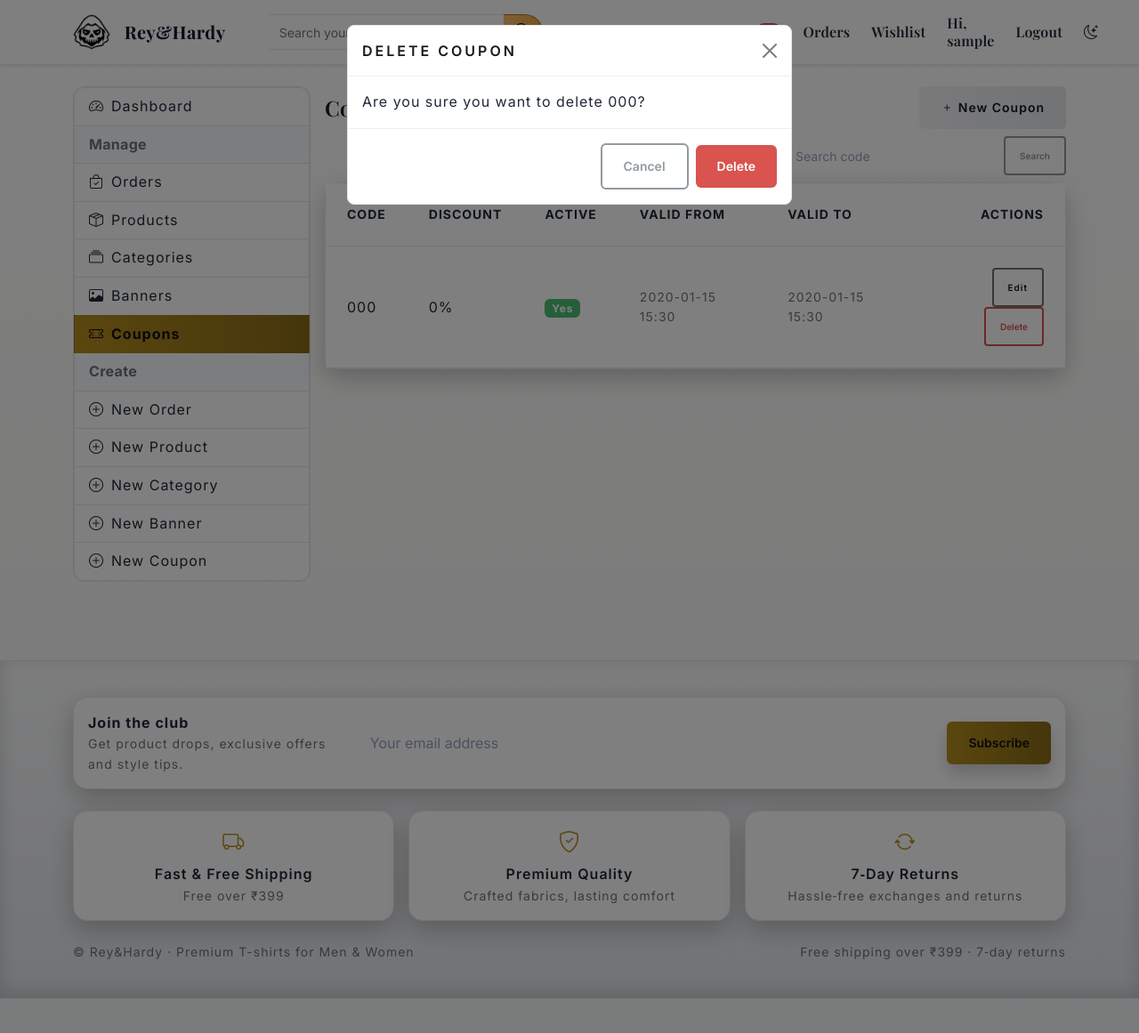
After one commit to sirajkhan776/reyandhardy, a Django app: page /dashboard/coupons/ in a window 1280 px wide, after a click on "Delete". The commit adds this page. Shown: the top 1161 px of the page at 89% size. Run offline with Django 4.2, Linux system fonts and the light colour scheme; a user stored in the database is signed in; tables that the repository leaves empty hold one stand-in row (values such as "Sample post"); some libraries are stand-ins or nearby versions.

Commit message:
feat(coupons): add Coupons CRUD to custom admin (list, create, edit, delete with modal)

```diff
--- a/dashboard/urls.py
+++ b/dashboard/urls.py
@@ -9,19 +9,23 @@ urlpatterns = [
     path("dashboard/products/", views.products_list, name="dashboard_products"),
     path("dashboard/categories/", views.categories_list, name="dashboard_categories"),
     path("dashboard/banners/", views.banners_list, name="dashboard_banners"),
+    path("dashboard/coupons/", views.coupons_list, name="dashboard_coupons"),
     path("dashboard/categories/new/", views.create_category, name="dashboard_category_new"),
     path("dashboard/products/new/", views.create_product, name="dashboard_product_new"),
     path("dashboard/banners/new/", views.create_banner, name="dashboard_banner_new"),
     path("dashboard/orders/new/", views.create_order, name="dashboard_order_new"),
+    path("dashboard/coupons/new/", views.create_coupon, name="dashboard_coupon_new"),
     path("dashboard/orders/<int:pk>/status/", views.update_order_status, name="dashboard_order_status"),
     # Edit
     path("dashboard/products/<int:pk>/edit/", views.edit_product, name="dashboard_product_edit"),
     path("dashboard/categories/<int:pk>/edit/", views.edit_category, name="dashboard_category_edit"),
     path("dashboard/banners/<int:pk>/edit/", views.edit_banner, name="dashboard_banner_edit"),
     path("dashboard/orders/<int:pk>/edit/", views.edit_order, name="dashboard_order_edit"),
+    path("dashboard/coupons/<int:pk>/edit/", views.edit_coupon, name="dashboard_coupon_edit"),
     # Delete
     path("dashboard/products/<int:pk>/delete/", views.delete_product, name="dashboard_product_delete"),
     path("dashboard/categories/<int:pk>/delete/", views.delete_category, name="dashboard_category_delete"),
     path("dashboard/banners/<int:pk>/delete/", views.delete_banner, name="dashboard_banner_delete"),
     path("dashboard/orders/<int:pk>/delete/", views.delete_order, name="dashboard_order_delete"),
+    path("dashboard/coupons/<int:pk>/delete/", views.delete_coupon, name="dashboard_coupon_delete"),
 ]
--- a/dashboard/views.py
+++ b/dashboard/views.py
@@ -16,6 +16,7 @@ import random
 from orders.models import Order, OrderItem
 from catalog.models import Variant, Product, Category, ProductImage, ProductVideo
 from core.models import Banner
+from coupons.models import Coupon
 from .forms import (
     CategoryForm,
     ProductForm,
@@ -388,6 +389,55 @@ def edit_order(request, pk: int):
 
 
 @staff_member_required(login_url="/accounts/login/")
+def coupons_list(request):
+    q = request.GET.get("q", "").strip()
+    qs = Coupon.objects.all()
+    if q:
+        qs = qs.filter(code__icontains=q)
+    coupons = qs.order_by("-id")[:100]
+    return render(request, "dashboard/coupons_list.html", {"coupons": coupons, "q": q})
+
+
+@staff_member_required(login_url="/accounts/login/")
+def create_coupon(request):
+    from .forms import CouponForm
+    if request.method == "POST":
+        form = CouponForm(request.POST)
+        if form.is_valid():
+            form.save()
+            messages.success(request, "Coupon created")
+            return redirect("dashboard_coupons")
+    else:
+        form = CouponForm()
+    return render(request, "dashboard/coupon_form.html", {"form": form, "form_title": "Create Coupon", "submit_label": "Create Coupon"})
+
+
+@staff_member_required(login_url="/accounts/login/")
+def edit_coupon(request, pk: int):
+    from .forms import CouponForm
+    obj = get_object_or_404(Coupon, pk=pk)
+    if request.method == "POST":
+        form = CouponForm(request.POST, instance=obj)
+        if form.is_valid():
+            form.save()
+            messages.success(request, "Coupon updated")
+            return redirect("dashboard_coupons")
+    else:
+        form = CouponForm(instance=obj)
+    return render(request, "dashboard/coupon_form.html", {"form": form, "form_title": "Edit Coupon", "submit_label": "Save Changes"})
+
+
+@staff_member_required(login_url="/accounts/login/")
+def delete_coupon(request, pk: int):
+    obj = get_object_or_404(Coupon, pk=pk)
+    if request.method == "POST":
+        obj.delete()
+        messages.success(request, "Coupon deleted")
+        return redirect("dashboard_coupons")
+    return render(request, "dashboard/confirm_delete.html", {"object": obj, "object_type": "Coupon", "cancel_url": "/dashboard/coupons/"})
+
+
+@staff_member_required(login_url="/accounts/login/")
 @require_POST
 def update_order_status(request, pk: int):
     order = get_object_or_404(Order, pk=pk)
--- a/templates/dashboard/_nav.html
+++ b/templates/dashboard/_nav.html
@@ -6,10 +6,12 @@
   <a class="list-group-item list-group-item-action{% if path|slice:':20' == '/dashboard/products/' %} active{% endif %}" href="/dashboard/products/"><i class="bi bi-box-seam me-2"></i>Products</a>
   <a class="list-group-item list-group-item-action{% if path|slice:':22' == '/dashboard/categories/' %} active{% endif %}" href="/dashboard/categories/"><i class="bi bi-collection me-2"></i>Categories</a>
   <a class="list-group-item list-group-item-action{% if path|slice:':20' == '/dashboard/banners/' %} active{% endif %}" href="/dashboard/banners/"><i class="bi bi-image me-2"></i>Banners</a>
+  <a class="list-group-item list-group-item-action{% if path|slice:':20' == '/dashboard/coupons/' %} active{% endif %}" href="/dashboard/coupons/"><i class="bi bi-ticket-perforated me-2"></i>Coupons</a>
   <div class="list-group-item disabled">Create</div>
   <a class="list-group-item list-group-item-action" href="/dashboard/orders/new/"><i class="bi bi-plus-circle me-2"></i>New Order</a>
   <a class="list-group-item list-group-item-action" href="/dashboard/products/new/"><i class="bi bi-plus-circle me-2"></i>New Product</a>
   <a class="list-group-item list-group-item-action" href="/dashboard/categories/new/"><i class="bi bi-plus-circle me-2"></i>New Category</a>
   <a class="list-group-item list-group-item-action" href="/dashboard/banners/new/"><i class="bi bi-plus-circle me-2"></i>New Banner</a>
+  <a class="list-group-item list-group-item-action" href="/dashboard/coupons/new/"><i class="bi bi-plus-circle me-2"></i>New Coupon</a>
 </aside>
 {% endwith %}
--- /dev/null
+++ b/templates/dashboard/coupons_list.html
@@ -0,0 +1,81 @@
+{% extends "base.html" %}
+{% block content %}
+<div class="row g-3">
+  <div class="col-md-3">{% include "dashboard/_nav.html" %}</div>
+  <div class="col-md-9">
+    <div class="d-flex align-items-center justify-content-between mb-2">
+      <h3 class="m-0">Coupons</h3>
+      <a href="/dashboard/coupons/new/" class="btn btn-primary"><i class="bi bi-plus"></i> New Coupon</a>
+    </div>
+    <div class="d-flex align-items-center mb-2">
+      <form class="ms-auto d-flex align-items-center gap-2" method="get" action="">
+        <input type="search" name="q" value="{{ q }}" placeholder="Search code" class="form-control form-control-sm" />
+        <button class="btn btn-sm btn-outline-secondary" type="submit">Search</button>
+      </form>
+    </div>
+    <div class="card">
+      <div class="table-responsive">
+        <table class="table table-hover align-middle mb-0 dash-table">
+          <thead class="table-light"><tr><th>Code</th><th>Discount</th><th>Active</th><th>Valid From</th><th>Valid To</th><th class="text-end">Actions</th></tr></thead>
+          <tbody>
+            {% for c in coupons %}
+              <tr>
+                <td>{{ c.code }}</td>
+                <td>{{ c.discount_percent }}%</td>
+                <td>{% if c.active %}<span class="badge bg-success">Yes</span>{% else %}<span class="badge bg-secondary">No</span>{% endif %}</td>
+                <td class="text-muted small">{% if c.valid_from %}{{ c.valid_from|date:"Y-m-d H:i" }}{% else %}-{% endif %}</td>
+                <td class="text-muted small">{% if c.valid_to %}{{ c.valid_to|date:"Y-m-d H:i" }}{% else %}-{% endif %}</td>
+                <td class="text-end">
+                  <a href="/dashboard/coupons/{{ c.id }}/edit/" class="btn btn-sm btn-outline-primary">Edit</a>
+                  <button type="button" class="btn btn-sm btn-outline-danger" data-bs-toggle="modal" data-bs-target="#confirmDeleteModal" data-delete-url="/dashboard/coupons/{{ c.id }}/delete/" data-object-name="{{ c.code }}">Delete</button>
+                </td>
+              </tr>
+            {% empty %}
+              <tr><td colspan="6" class="text-muted">No coupons found.</td></tr>
+            {% endfor %}
+          </tbody>
+        </table>
+      </div>
+    </div>
+
+    <!-- Delete confirmation modal -->
+    <div class="modal fade" id="confirmDeleteModal" tabindex="-1" aria-labelledby="confirmDeleteLabel" aria-hidden="true">
+      <div class="modal-dialog">
+        <div class="modal-content">
+          <div class="modal-header">
+            <h5 class="modal-title" id="confirmDeleteLabel">Delete Coupon</h5>
+            <button type="button" class="btn-close" data-bs-dismiss="modal" aria-label="Close"></button>
+          </div>
+          <form method="post" id="deleteForm" action="">
+            <div class="modal-body">
+              {% csrf_token %}
+              Are you sure you want to delete <strong id="deleteObjectName"></strong>?
+            </div>
+            <div class="modal-footer">
+              <button type="button" class="btn btn-outline-secondary" data-bs-dismiss="modal">Cancel</button>
+              <button type="submit" class="btn btn-danger">Delete</button>
+            </div>
+          </form>
+        </div>
+      </div>
+    </div>
+  </div>
+</div>
+{% block scripts %}
+<script>
+  (function(){
+    var modal = document.getElementById('confirmDeleteModal');
+    if (!modal) return;
+    modal.addEventListener('show.bs.modal', function (event) {
+      var button = event.relatedTarget;
+      var url = button.getAttribute('data-delete-url');
+      var name = button.getAttribute('data-object-name');
+      var form = document.getElementById('deleteForm');
+      var nameEl = document.getElementById('deleteObjectName');
+      if (form) form.setAttribute('action', url);
+      if (nameEl) nameEl.textContent = name || '';
+    });
+  })();
+</script>
+{% endblock %}
+{% endblock %}
```
Also changed, not shown: dashboard/forms.py (+20 -0 lines), templates/dashboard/coupon_form.html (added, +24 -0 lines).
